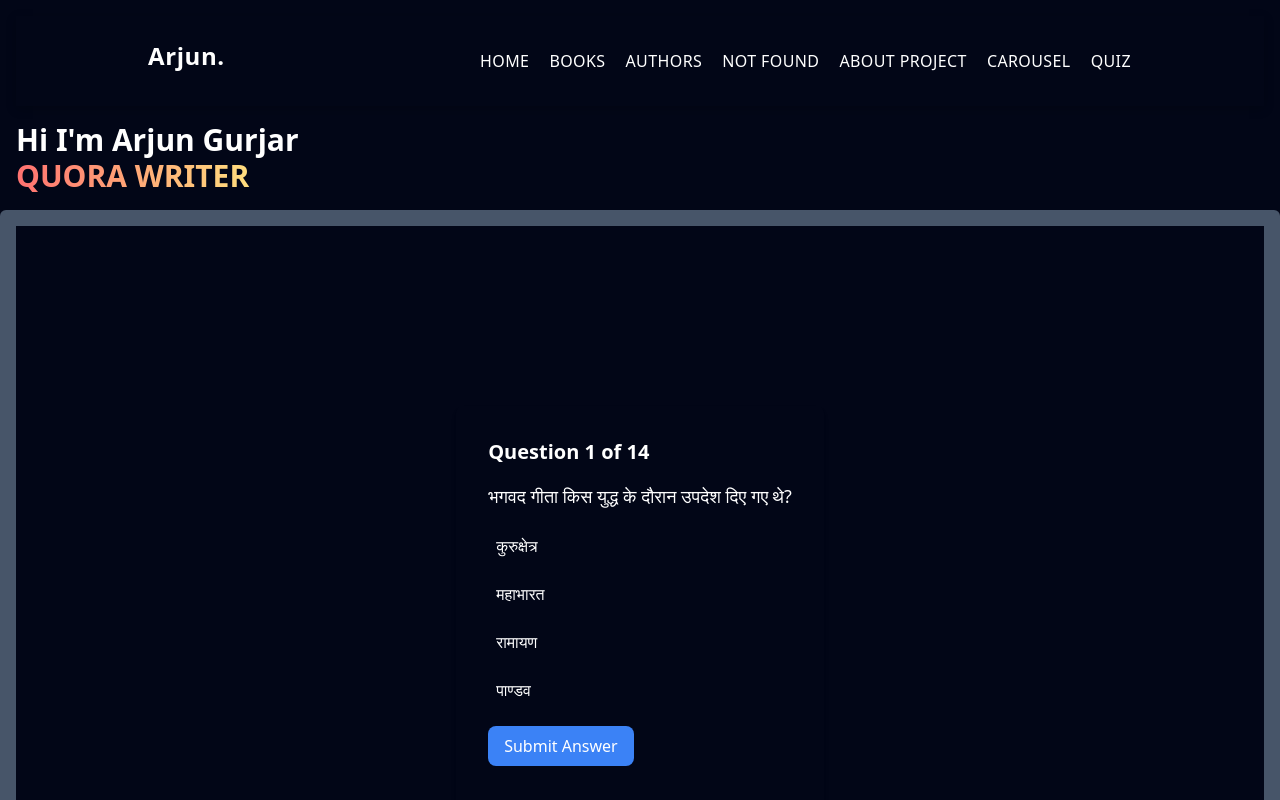
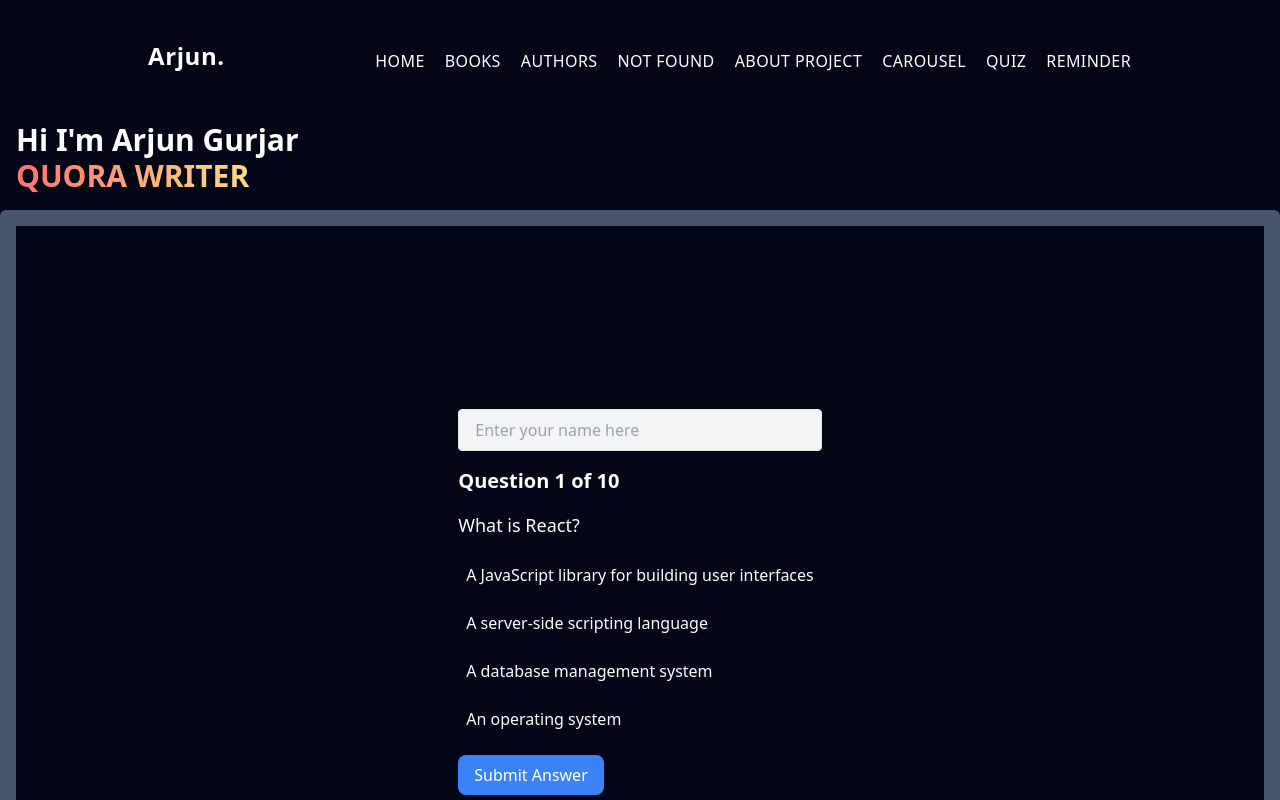
Before and after one commit to Arjun-Mavai/Book-App, a React (Vite) app: page /quiz in a window 1280 px wide. Shown: the top 800 px of the page. Built offline with nearby package versions, Linux system fonts and the light colour scheme.

Commit message:
Reminder app + md file for react learning

```diff
--- a/src/App.jsx
+++ b/src/App.jsx
@@ -17,6 +17,7 @@ import Author from "./components/Author";
 // import { Slider } from "antd"; // i actually used it as my component name this one got rendered here from antd
 import ImageCar from "./pages/Slider";
 import Quiz from "./pages/Quiz";
+import Reminder from "./pages/Reminders";
 // import "./styles/main.css";
 
 const About = lazy(() => import("./pages/About"));
@@ -63,7 +64,8 @@ function App() {
         { path: "*", element: <NotFound /> },
         { path: "/projects", element: <Projects /> },
         { path: "/slide", element: <ImageCar /> },
-        { path: "/quiz", element: <Quiz /> }, // earlier i was usign <sidebar/> if layout whole layout will be visible withing it  so in the child it was showing entire sidebar inside it
+        { path: "/quiz", element: <Quiz /> },
+        { path: "/remind", element: <Reminder /> }, // earlier i was usign <sidebar/> if layout whole layout will be visible withing it  so in the child it was showing entire sidebar inside it
       ],
     },
     {
--- a/src/components/Sidebar.jsx
+++ b/src/components/Sidebar.jsx
@@ -63,6 +63,7 @@ const Sidebar = () => {
             ["About Project", "/projects"],
             ["Carousel", "/slide"],
             ["Quiz", "/quiz"],
+            ["Reminder", "/remind"],
           ].map(([title, url], id) => (
             // earlier i was using id in ([title ,url, id,])
             <div
@@ -94,6 +95,7 @@ const Sidebar = () => {
                 ["About Project", "/projects"],
                 ["Carousel", "/slide"],
                 ["Quiz", "/quiz"],
+                ["Reminder", "/remind"],
               ].map(([title, url], id) => (
                 // earlier i was using id in ([title ,url, id,])
                 <div className="link leading-10  " key={id}>
--- a/src/pages/Quiz.jsx
+++ b/src/pages/Quiz.jsx
@@ -1,189 +1,132 @@
 import { useState } from "react";
 // import Question from "./components/Question";
-// import Result from "./components/Result";
-
-// const quizData = [
-//   {
-//     question:
-//       "What is the holy scripture of Hinduism that contains a conversation between Prince Arjuna and Lord Krishna?",
-//     options: ["Ramayana", "Mahabharata", "Bhagavad Gita", "Rigveda"],
-//     answer: "Bhagavad Gita",
-//   },
-//   {
-//     question:
-//       "Which ancient Indian scripture is known as the oldest layer of Sanskrit literature and consists of hymns to various deities?",
-//     options: ["Ramayana", "Bhagavad Gita", "Upanishads", "Rigveda"],
-//     answer: "Rigveda",
-//   },
-//   {
-//     question:
-//       "What is the primary focus of the Upanishads in Hindu philosophy?",
-//     options: [
-//       "Religious rituals",
-//       "Meditation techniques",
-//       "The pursuit of knowledge",
-//       "Social ethics",
-//     ],
-//     answer: "The pursuit of knowledge",
-//   },
-//   {
-//     question:
-//       "In the Bhagavad Gita, what role does Lord Krishna play in guiding Arjuna?",
-//     options: ["Charioteer", "Warrior", "Healer", "Priest"],
-//     answer: "Charioteer",
-//   },
-//   {
-//     question:
-//       "Which ancient text explains the principles of yoga, meditation, and the path to spiritual enlightenment?",
-//     options: [
-//       "Ramayana",
-//       "Mahabharata",
-//       "Bhagavad Gita",
-//       "Yoga Sutras of Patanjali",
-//     ],
-//     answer: "Yoga Sutras of Patanjali",
-//   },
-//   {
-//     question: "What is the main theme of the Katha Upanishad?",
-//     options: [
-//       "Self-realization",
-//       "Warfare strategy",
-//       "Social justice",
-//       "Agriculture techniques",
-//     ],
-//     answer: "Self-realization",
-//   },
-//   {
-//     question:
-//       "Which Vedantic text discusses the concept of 'Aham Brahmasmi' (I am Brahman) in its teachings?",
-//     options: [
-//       "Taittiriya Upanishad",
-//       "Bhagavad Gita",
-//       "Mundaka Upanishad",
-//       "Isha Upanishad",
-//     ],
-//     answer: "Mundaka Upanishad",
-//   },
-//   {
-//     question:
-//       "In Hinduism, what is the term for the cycle of birth, death, and rebirth based on one's karma?",
-//     options: ["Samsara", "Nirvana", "Dharma", "Moksha"],
-//     answer: "Samsara",
-//   },
-//   {
-//     question:
-//       "Which Indian scripture emphasizes the importance of performing one's duty (dharma) without attachment to the results?",
-//     options: ["Ramayana", "Mahabharata", "Bhagavad Gita", "Rigveda"],
-//     answer: "Bhagavad Gita",
-//   },
-//   {
-//     question:
-//       "Who is considered the author of the ancient Indian text 'Yoga Sutras'?",
-//     options: ["Lord Krishna", "Sage Vyasa", "Sage Patanjali", "Lord Rama"],
-//     answer: "Sage Patanjali",
-//   },
-//   // Add more questions here
-// ];
 
 const quizDataHindi = [
   {
-    question: "भगवद गीता किस युद्ध के दौरान उपदेश दिए गए थे?",
-    options: ["कुरुक्षेत्र", "महाभारत", "रामायण", "पाण्डव"],
-    answer: "कुरुक्षेत्र",
+    id: 1,
+    question: "What is React?",
+    options: [
+      "A JavaScript library for building user interfaces",
+      "A server-side scripting language",
+      "A database management system",
+      "An operating system",
+    ],
+    answer: "A JavaScript library for building user interfaces",
     explanation:
-      "भगवद गीता कुरुक्षेत्र युद्ध के दौरान भगवान कृष्ण द्वारा अर्जुन को दिए गए उपदेश हैं।",
+      "React is a JavaScript library used for building user interfaces in web applications.",
   },
   {
-    question: "भगवद गीता में कितने अध्याय होते हैं?",
-    options: ["18", "10", "24", "30"],
-    answer: "18",
+    id: 2,
+    question:
+      "Which hook in React is used for side effects in function components?",
+    options: ["useState", "useEffect", "useContext", "useReducer"],
+    answer: "useEffect",
     explanation:
-      "भगवद गीता में कुल मिलाकर 18 अध्याय होते हैं, जिसमें विभिन्न जीवन मूल्यों और धार्मिक सिद्धांतों का वर्णन है।",
+      "The useEffect hook is used for side effects in React function components, such as data fetching and DOM manipulation.",
   },
   {
-    question: "रामायण के किस काण्ड में लक्ष्मण रेखा का वर्णन है?",
-    options: ["बालकाण्ड", "अरण्यकाण्ड", "सुंदरकाण्ड", "युद्धकाण्ड"],
-    answer: "अरण्यकाण्ड",
+    id: 3,
+    question: "What is JSX in React?",
+    options: [
+      "JavaScript XML",
+      "JavaScript Extension",
+      "JavaScript Syntax",
+      "JavaScript Framework",
+    ],
+    answer: "JavaScript XML",
     explanation:
-      "रामायण के अरण्यकाण्ड में लक्ष्मण रेखा का वर्णन है, जिसे लक्ष्मण ने सीता की सुरक्षा के लिए खींचा था।",
+      "JSX stands for JavaScript XML and is a syntax extension for JavaScript used in React to describe the structure of user interfaces.",
   },
   {
-    question: "महाभारत के किस पात्र ने भगवद गीता का गीतन किया?",
-    options: ["अर्जुन", "दुर्योधन", "भीम", "कृष्ण"],
-    answer: "कृष्ण",
+    id: 4,
+    question: "What is the purpose of the useState hook in React?",
+    options: [
+      "To fetch data from a server",
+      "To manage component state",
+      "To define custom hooks",
+      "To create context providers",
+    ],
+    answer: "To manage component state",
     explanation:
-      "भगवान कृष्ण ने महाभारत के कुरुक्षेत्र युद्ध में अर्जुन को भगवद गीता का उपदेश दिया।",
+      "The useState hook is used in React to manage component-level state, allowing components to re-render when the state changes.",
   },
   {
-    question: "वेदों में कितने वेद होते हैं?",
-    options: ["2", "4", "6", "8"],
-    answer: "4",
+    id: 5,
+    question: "What is the virtual DOM in React?",
+    options: [
+      "A virtual reality interface",
+      "An in-memory representation of the actual DOM",
+      "A debugging tool",
+      "A web browser extension",
+    ],
+    answer: "An in-memory representation of the actual DOM",
     explanation:
-      "वेदों में कुल मिलाकर 4 वेद होते हैं - ऋग्वेद, सामवेद, यजुर्वेद, और अथर्ववेद।",
+      "The virtual DOM is an in-memory representation of the actual DOM elements in a web page, used for optimizing updates and rendering in React.",
   },
   {
-    question: "उपनिषदों की कितनी संख्या है?",
-    options: ["108", "100", "50", "200"],
-    answer: "108",
+    id: 6,
+    question: "What is the purpose of React Router?",
+    options: [
+      "To style React components",
+      "To manage application state",
+      "To handle client-side routing",
+      "To interact with a database",
+    ],
+    answer: "To handle client-side routing",
     explanation:
-      "उपनिषदों की कुल संख्या 108 है, जो वेदों का अंतिम भाग माने जाते हैं।",
+      "React Router is a library used in React applications to handle client-side routing and navigation.",
   },
   {
-    question: "भगवद गीता में 'कर्मण्येवाधिकारस्ते' का क्या अर्थ है?",
+    id: 7,
+    question: "What is the significance of Redux in React applications?",
     options: [
-      "कर्म करो, फल की चिंता मत करो",
-      "सब कुछ भगवान के हाथ में है",
-      "जो होगा अच्छा होगा",
-      "कर्म ही पूजा है",
+      "To manage component styling",
+      "To handle asynchronous operations",
+      "To manage global state",
+      "To generate documentation",
     ],
-    answer: "कर्म करो, फल की चिंता मत करो",
+    answer: "To manage global state",
     explanation:
-      "इसका अर्थ है कि आपका कार्य केवल कर्म करने का है, उसके परिणाम की",
+      "Redux is a state management library used in React applications to manage global state and make it accessible to all components.",
   },
   {
-    question:
-      "भगवद गीता में भगवान कृष्ण का क्या भूमिका है जिन्होंने अर्जुन के मार्गदर्शन किया?",
-    options: ["रथ सवार", "योद्धा", "चिकित्सक", "पुजारी"],
-    answer: "रथ सवार",
+    id: 8,
+    question: "What is the purpose of the useMemo hook in React?",
+    options: [
+      "To perform memoization of expensive calculations",
+      "To handle component lifecycle events",
+      "To fetch data from an API",
+      "To create reusable components",
+    ],
+    answer: "To perform memoization of expensive calculations",
+    explanation:
+      "The useMemo hook is used to memoize expensive calculations in React to optimize performance by avoiding unnecessary re-computation.",
   },
   {
-    question:
-      "किस प्राचीन ग्रंथ में योग, ध्यान, और आत्मिक उन्नति का मार्ग बताया गया है?",
-    options: ["रामायण", "महाभारत", "भगवद गीता", "पतंजलि के योग सूत्र"],
-    answer: "पतंजलि के योग सूत्र",
+    id: 9,
+    question: "What is the role of props in React?",
+    options: [
+      "To manage component state",
+      "To define custom hooks",
+      "To pass data from parent to child components",
+      "To style components",
+    ],
+    answer: "To pass data from parent to child components",
+    explanation:
+      "Props in React are used to pass data from parent to child components, enabling the transfer of information between components.",
   },
   {
-    question: "कथा उपनिषद का मुख्य विषय क्या है?",
+    id: 10,
+    question: "What is the purpose of the useContext hook in React?",
     options: [
-      "आत्म-साक्षात्कार",
-      "युद्ध रणनीति",
-      "सामाजिक न्याय",
-      "कृषि तकनीक",
+      "To create custom hooks",
+      "To handle component styling",
+      "To manage context data in functional components",
+      "To fetch data from an API",
     ],
-    answer: "आत्म-साक्षात्कार",
-  },
-  {
-    question:
-      "किस वेदांतिक ग्रंथ में 'अहम् ब्रह्मास्मि' (मैं ब्रह्म हूँ) का आदान-प्रदान किया गया है?",
-    options: ["तैत्तिरीय उपनिषद", "भगवद गीता", "मुण्डक उपनिषद", "ईशा उपनिषद"],
-    answer: "मुण्डक उपनिषद",
-  },
-  {
-    question:
-      "हिन्दू धर्म में, 'संसार' का क्या मतलब है, जो किसी के कर्म के आधार पर जन्म, मृत्यु, और पुनर्जन्म का चक्र है?",
-    options: ["संसार", "निर्वाण", "धर्म", "मोक्ष"],
-    answer: "संसार",
-  },
-  {
-    question:
-      "कौन-सा भारतीय ग्रंथ मानव अधिकारों के साथ अपने कर्तव्य (धर्म) का पालन करने के महत्व को बताता है?",
-    options: ["रामायण", "महाभारत", "भगवद गीता", "रिगवेद"],
-    answer: "भगवद गीता",
-  },
-  {
-    question: "प्राचीन भारतीय ग्रंथ 'योग सूत्र' के लेखक कौन माने जाते हैं?",
-    options: ["भगवान कृष्ण", "महर्षि व्यास", "महर्षि पतंजलि", "भगवान राम"],
-    answer: "महर्षि पतंजलि",
+    answer: "To manage context data in functional components",
+    explanation:
+      "The useContext hook in React is used to manage and access context data in functional components, making it available without prop drilling.",
   },
 ];
 
@@ -193,13 +136,14 @@ function Quiz() {
   const [userAnswer, setUserAnswer] = useState("");
   const [score, setScore] = useState(0);
   const [answer, setAnswer] = useState(false);
+  const [name, setName] = useState("");
   const [selectedIndex, setSelectedIndex] = useState(null);
   // Function to handle when the user submits an answer
   const handleAnswerSubmit = () => {
     // Check if the user's answer matches the correct answer for the current question
     if (userAnswer === quizDataHindi[currentQuestion].answer) {
       // If the answer is correct, increment the score
-      setScore(score + 1);
+      setScore((score) => score + 1);
     }
     setAnswer(true);
 
@@ -213,7 +157,7 @@ function Quiz() {
       } else {
         setCurrentQuestion(quizDataHindi.length); // handling the condition for the last question
       }
-    }, 4000);
+    }, 1000);
   };
 
   return (
@@ -222,6 +166,19 @@ function Quiz() {
         {currentQuestion < quizDataHindi.length ? (
           // Display the current question if there are more quizDataHindi to show
           <div>
+            <label
+              htmlFor="
+        "
+              className=" flex   "
+            >
+              <input
+                className="w-full mb-4 py-2 px-4 border rounded focus:outline-none focus:border-blue-500 placeholder-gray-400 text-base text-gray-700 bg-gray-100 hover:bg-gray-200"
+                type="text"
+                value={name}
+                placeholder="Enter your name here"
+                onChange={(e) => setName(e.target.value)}
+              />
+            </label>
             <h1 className="text-xl font-semibold mb-4">
               Question {currentQuestion + 1} of {quizDataHindi.length}
             </h1>
@@ -277,7 +234,7 @@ function Quiz() {
             </h1>
             <p className="text-lg">
               {score >= quizDataHindi.length / 2
-                ? "Congratulations! You passed the Quiz."
+                ? `Congratulations ${name}! You passed the Quiz.`
                 : "Keep practicing! You can do better."}
             </p>
           </div>
--- a/src/pages/Slider.jsx
+++ b/src/pages/Slider.jsx
@@ -37,8 +37,8 @@ const ImageCar = () => {
             onMouseEnter={() => setHover(index)}
             // Reset hover state on mouse leave
             onMouseLeave={() => setHover(null)}
-            onTouchStart={() => setHover(null)}
-            onTouchEnd={() => setHover(index)}
+            onTouchStart={() => setHover(index)}
+            onTouchEnd={() => setHover(null)}
             key={index}
             className="names  m-4 gap-2 w-32 md:w-48 lg:w-64 bg-blue-500 hover:bg-blue-600 text-white font-semibold py-2 px-4 rounded"
           >
@@ -49,7 +49,7 @@ const ImageCar = () => {
       </div>
       {/* Display area section */}
       <div className="displayArea w-3/4">
-        {/* Conditionally render image if hover is not null */}
+        {/* Conditionally render image if hover is not null or other than null means it got some index to display  */}
         {hover !== null && (
           <img
             className="w-full h-auto top-[200px] sm: md:top-0 absolute bottom-[250px] right-1 rounded-lg max-w-[320px] lg:max-w-[420] overflow-hidden mt-4 flex items-center justify-center"
```
Also changed, not shown: src/pages/Projects.jsx (+8 -2 lines), src/pages/Reminders.jsx (added, +94 -0 lines), 2 other files (tests, documents, lock files or other folders).
